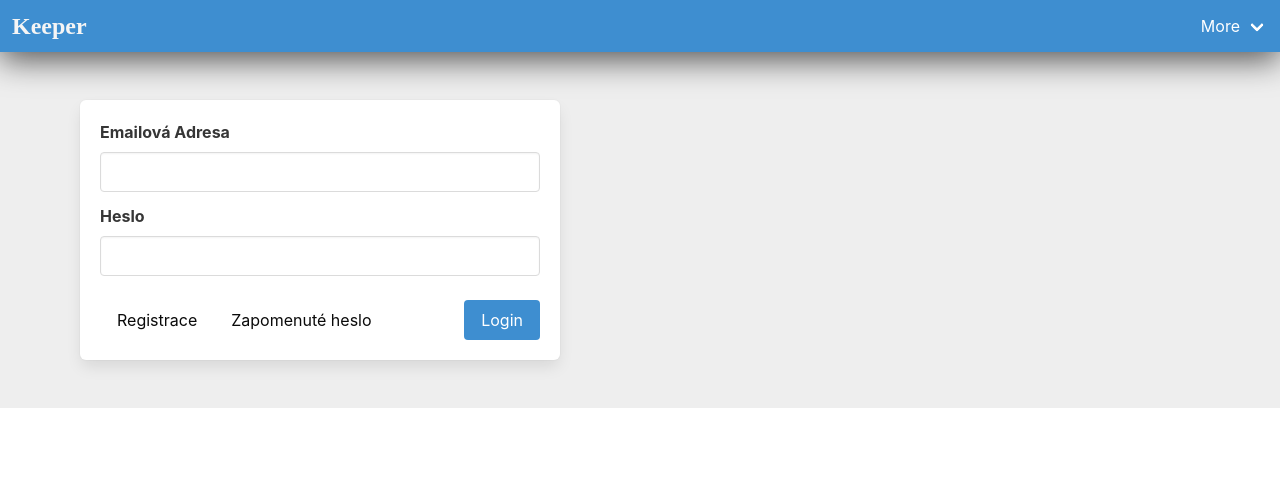
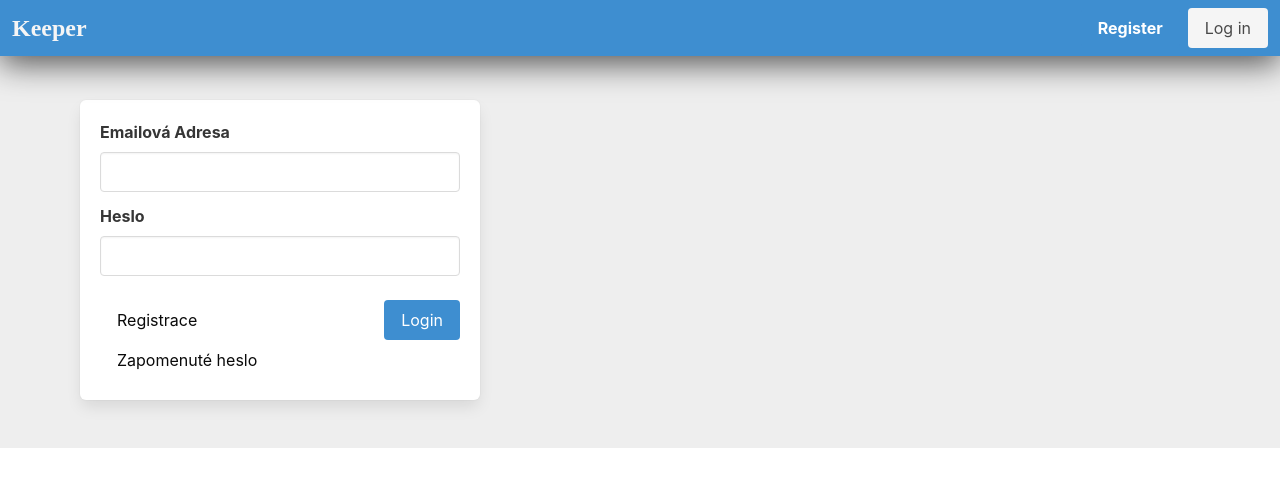
Before and after one commit to LiborCz/NoteKeeper, a React (Create React App) app in the folder client/: page /login in a window 1280 px wide. Shown: the top 486 px of the page. Built offline with nearby package versions, Linux system fonts and the light colour scheme; a web font is replaced by a local one.

Commit message:
Tesing the burger menu

```diff
--- a/client/package.json
+++ b/client/package.json
@@ -7,6 +7,7 @@
   "dependencies": {
     "axios": "^0.21.0",
     "bulma": "^0.9.1",
+    "jquery": "^3.5.1",
     "react": "16.8.6",
     "react-dom": "16.8.6",
     "react-router-dom": "^5.2.0",
--- a/client/public/styles.css
+++ b/client/public/styles.css
@@ -14,6 +14,11 @@ body {
 }
 
 /* Login / Register Page */
+
+.login .box {
+  max-width: 25rem;
+}
+
 .is-error-center {
   justify-content: center;
   align-items: center;
--- a/client/src/components/Header.jsx
+++ b/client/src/components/Header.jsx
@@ -1,7 +1,20 @@
 import React from "react";
-import {Link, useHistory} from 'react-router-dom'
+import {Link, useHistory} from 'react-router-dom';
+import $ from 'jquery';
 
 function Header() {
+
+  $(document).ready(function() {
+
+    // Check for click events on the navbar burger icon
+    $(".navbar-burger").click(function() {
+
+        // Toggle the "is-active" class on both the "navbar-burger" and the "navbar-menu"
+        $(".navbar-burger").toggleClass("is-active");
+        $(".navbar-menu").toggleClass("is-active");
+
+    });
+  });
 
   const history = useHistory();
 
@@ -14,16 +27,33 @@ function Header() {
   return (
     <nav className="navbar is-fixed-top is-info" role="navigation" aria-label="dropdown navigation">
 
+      <div className="navbar-brand">
+
         <div className="navbar-item">
           <b className="logo is-size-4 has-text-light" onClick={home}>Keeper</b>
         </div>
 
+        <a role="button" className="navbar-burger" aria-label="menu" aria-expanded="false">
+          <span aria-hidden="true"></span>
+          <span aria-hidden="true"></span>
+          <span aria-hidden="true"></span>
+        </a>
+      </div>
+
+      <div className="navbar-menu">
+
         <div className="navbar-item navbar-end has-dropdown is-hoverable">
 
-        <a className="navbar-link">More</a>
+          {/* <span className="navbar-link"> {session.email} </span> */}
 
-          {/* <span className="navbar-link"> {session.email} </span> */}
-        <div className="navbar-dropdown  is-right">
+          <div className="navbar-item">
+            <div className="buttons">
+              <a className="button is-info" href="/register"><strong>Register</strong></a>
+              <a className="button is-light" href="/login">Log in</a>
+            </div>
+          </div>
+
+          <div className="navbar-dropdown is-right">
             <a className="navbar-item" href="/login">Login</a>
             <a className="navbar-item" href="/register">Register</a>
             <a className="navbar-item" href="/pwdchange">Změna hesla</a>
@@ -34,6 +64,7 @@ function Header() {
           </div>
 
         </div>
+      </div>
 
       {/* { session.isAuth && <MenuUser sessionLogout={sessionLogout} /> } */}
 
--- a/client/src/pages/LoginPage.jsx
+++ b/client/src/pages/LoginPage.jsx
@@ -69,9 +69,9 @@ function LoginPage() {
   };
 
   return (
-    <div className="section">
+    <div className="section login">
       <div className="container is-fluid">
-        <div className="box" style={{ width: "30rem" }}>
+        <div className="box">
           <div className="block">
 
             <form onSubmit={hOnSubmit}>
```
Also changed, not shown: 1 other file (tests, documents, lock files or other folders). Lines whose indentation alone changed are shown as unchanged.
